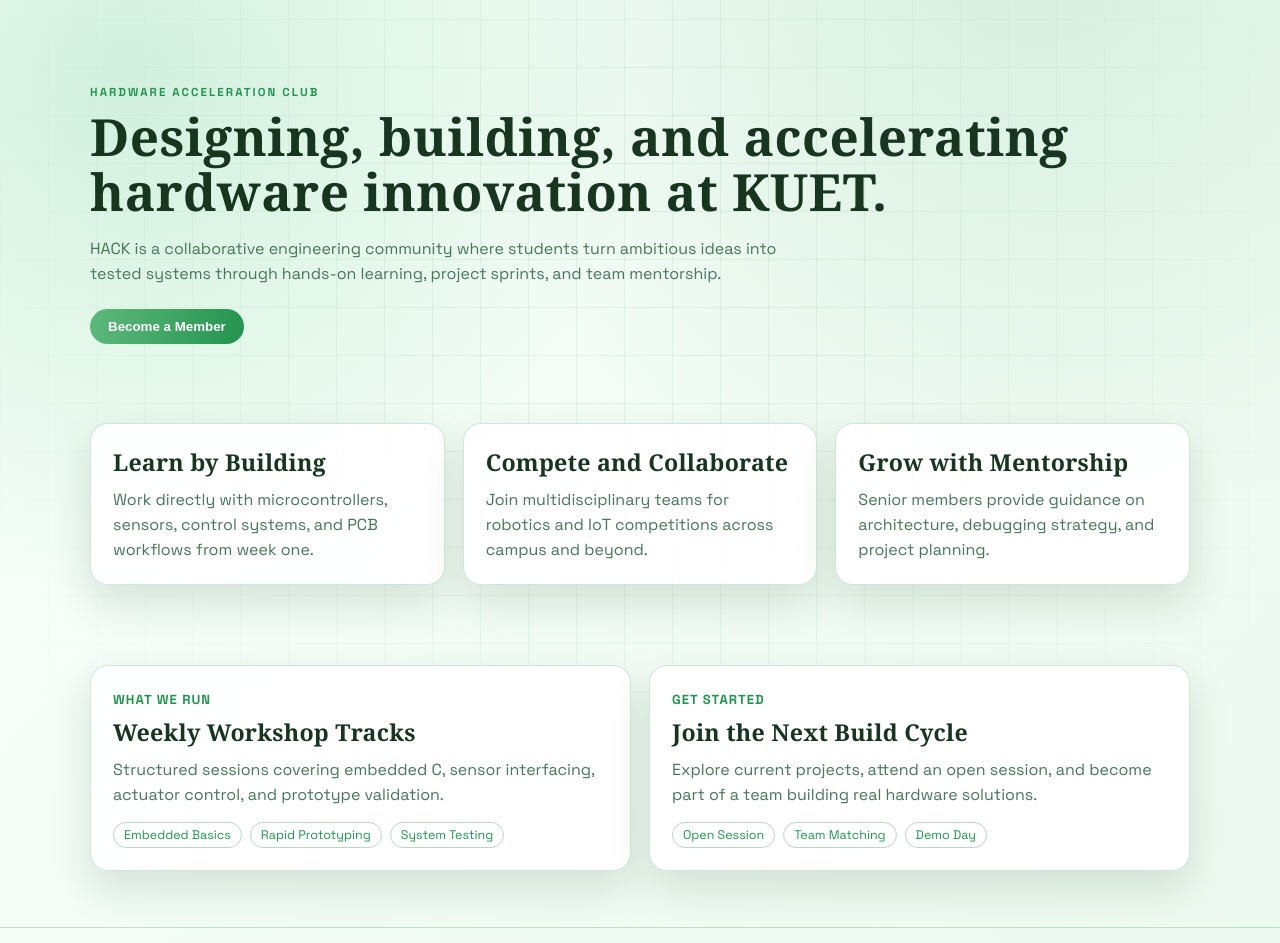
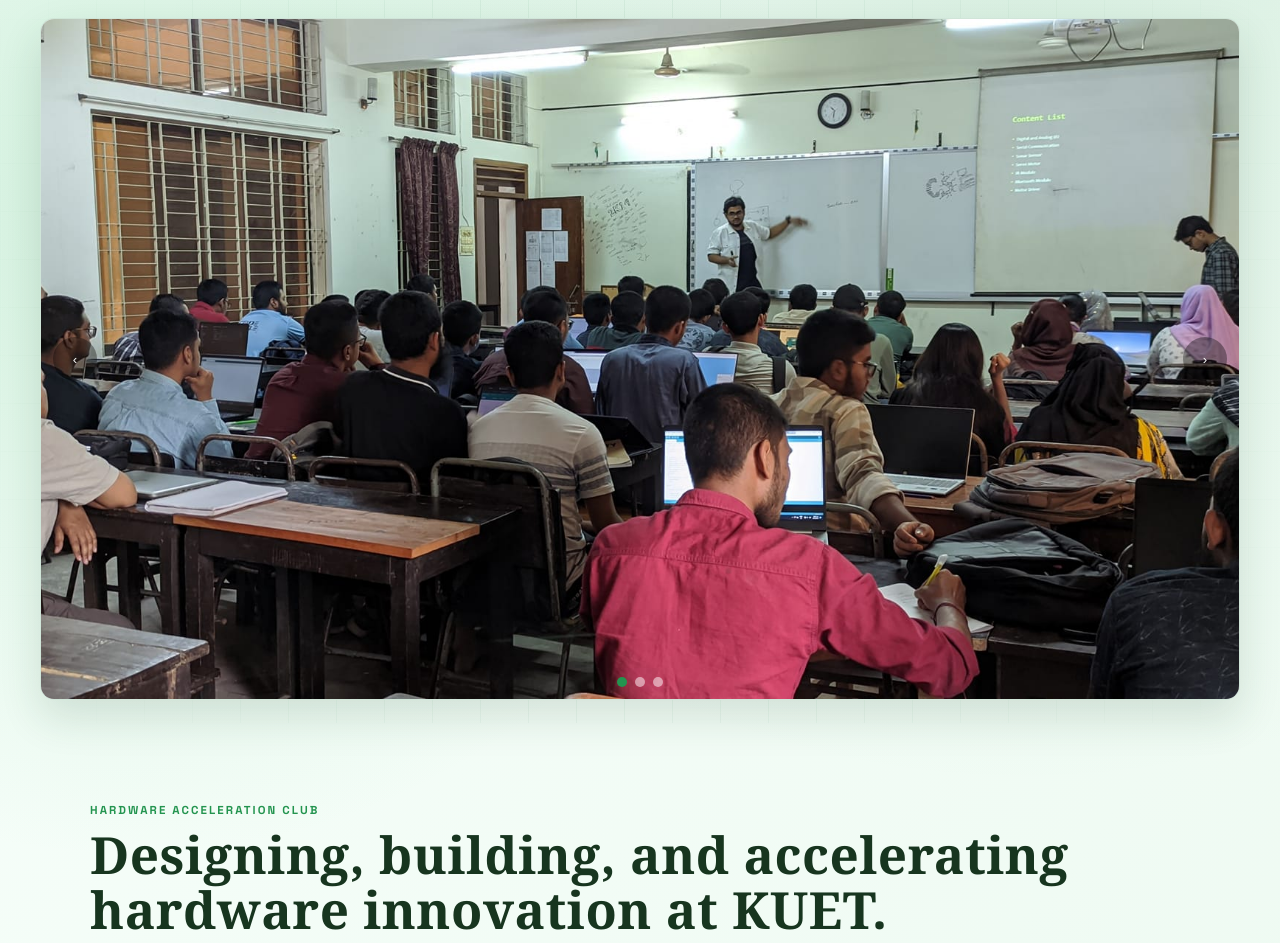
Before and after one commit to Fariha127/Hack-Club, a PHP site: page /home.html in a window 1280 px wide. Shown: the part 77-1020 px from the top of the page. Run offline with PHP 8.4, Linux system fonts and the light colour scheme.

Commit message:
Refactor code structure for

```diff
--- a/home.html
+++ b/home.html
@@ -34,6 +34,17 @@
             <button class="theme-toggle" type="button" aria-label="Switch to dark mode" aria-pressed="false"></button>
         </div>
     </header>
+
+    <div class="slider" aria-roledescription="carousel">
+        <div class="slides">
+            <div class="slide"><img src="Picture 1.jpg" alt="Members soldering in a workshop"></div>
+            <div class="slide"><img src="Picture 3.jpg" alt="Prototype rover on a test field"></div>
+            <div class="slide"><img src="Picture 2.jpg" alt="PCB assembly and inspection"></div>
+        </div>
+        <button class="slider-prev" aria-label="Previous slide">‹</button>
+        <button class="slider-next" aria-label="Next slide">›</button>
+        <div class="slider-dots" aria-hidden="false"></div>
+    </div>
 
     <main class="container">
         <section class="hero">
--- a/main.js
+++ b/main.js
@@ -326,6 +326,64 @@
         });
     }
 
+    function setupSliders() {
+        var sliders = document.querySelectorAll('.slider');
+        if (!sliders || !sliders.length) return;
+
+        sliders.forEach(function (slider) {
+            var slidesWrap = slider.querySelector('.slides');
+            var slides = slider.querySelectorAll('.slide');
+            var prev = slider.querySelector('.slider-prev');
+            var next = slider.querySelector('.slider-next');
+            var dots = slider.querySelector('.slider-dots');
+            var index = 0;
+            var total = slides.length || 0;
+            if (!total) return;
+
+            // Ensure the slides wrapper and each slide have explicit widths
+            // so percentage transforms behave consistently across pages.
+            try {
+                slidesWrap.style.width = (total * 100) + '%';
+                slides.forEach(function (s) { s.style.width = (100 / total) + '%'; });
+            } catch (e) {
+                // ignore styling errors
+            }
+
+            function go(i) {
+                index = (i + total) % total;
+                var shiftPercent = -index * (100 / total);
+                slidesWrap.style.transform = 'translateX(' + shiftPercent + '%)';
+                updateDots();
+            }
+
+            function updateDots() {
+                if (!dots) return;
+                dots.innerHTML = '';
+                for (var j = 0; j < total; j++) {
+                    var b = document.createElement('button');
+                    if (j === index) b.className = 'is-active';
+                    (function (n) { b.addEventListener('click', function () { go(n); reset(); }); })(j);
+                    dots.appendChild(b);
+                }
+            }
+
+            if (prev) prev.addEventListener('click', function () { go(index - 1); reset(); });
+            if (next) next.addEventListener('click', function () { go(index + 1); reset(); });
+
+            var timer = null;
+            function start() { stop(); timer = setInterval(function () { go(index + 1); }, 4000); }
+            function stop() { if (timer) { clearInterval(timer); timer = null; } }
+            function reset() { stop(); start(); }
+
+            slider.addEventListener('mouseenter', stop);
+            slider.addEventListener('mouseleave', start);
+
+            updateDots();
+            go(0);
+            start();
+        });
+    }
+
     document.addEventListener("DOMContentLoaded", function () {
         setupPageTransitions();
         setActiveNavLink();
@@ -333,5 +391,6 @@
         setupRevealAnimation();
         setupContactForm();
         setupMembershipForm();
+        setupSliders();
     });
 })();
--- a/style.css
+++ b/style.css
@@ -588,6 +588,85 @@
     font-size: 0.92rem;
 }
 
+/* Simple responsive image slider */
+.slider {
+    position: relative;
+    margin: 18px auto;
+    width: 100%;
+    max-width: 1200px;
+    border-radius: 14px;
+    overflow: hidden;
+    background: var(--panel);
+    border: 1px solid var(--panel-border);
+    box-shadow: var(--shadow);
+}
+.slides {
+    display: flex;
+    transition: transform 480ms cubic-bezier(.2,.9,.2,1);
+    width: 100%;
+}
+.slide {
+    flex: 0 0 auto;
+    height: 680px;
+    display: grid;
+}
+.slide img {
+    width: 100%;
+    height: 100%;
+    object-fit: cover;
+    object-position: center;
+    display: block;
+}
+.slider-prev,
+.slider-next {
+    position: absolute;
+    top: 50%;
+    transform: translateY(-50%);
+    background: rgba(0,0,0,0.36);
+    color: #fff;
+    border: 0;
+    width: 44px;
+    height: 44px;
+    border-radius: 50%;
+    display: grid;
+    place-items: center;
+    cursor: pointer;
+    z-index: 6;
+}
+.slider-prev { left: 12px; }
+.slider-next { right: 12px; }
+.slider-dots {
+    position: absolute;
+    left: 50%;
+    transform: translateX(-50%);
+    bottom: 12px;
+    display: flex;
+    gap: 8px;
+    z-index: 6;
+}
+.slider-dots button {
+    width: 10px;
+    height: 10px;
+    border-radius: 50%;
+    border: 0;
+    background: rgba(255,255,255,0.5);
+    cursor: pointer;
+    padding: 0;
+}
+.slider-dots button.is-active {
+    background: var(--accent);
+    box-shadow: 0 6px 18px color-mix(in srgb, var(--accent) 30%, transparent 70%);
+}
+
+@media (max-width: 900px) {
+    .slide { height: 520px; }
+}
+
+@media (max-width: 520px) {
+    .slide { height: 360px; }
+    .slider-prev, .slider-next { width: 36px; height: 36px; }
+}
+
 @keyframes navSlideIn {
     from {
         opacity: 0;
```
Also changed, not shown: about.html (+11 -0 lines), Amit Kairy- President(Administration).jpg (added), Dr. Md. Milon Islam-Moderator.jpg (added), Dr. Muhammad Sheikh Sadi-Moderator.jpg (added), Faysal Mahmud - President(Technical Affairs).jpg (added), Hanium Maria Joli- Vice President.jpg (added), Mahmudul Islam Shawcha -Vice President.jpg (added), Md. Badiuzzaman Shuvo-Moderator.jpg (added), Md. Repon Islam- Moderator.jpg (added), Picture 1.jpg (added), Picture 2.jpg (added), Picture 3.jpg (added), Picture 4.jpg (added), Picture 5.jpg (added), 1 more files.
